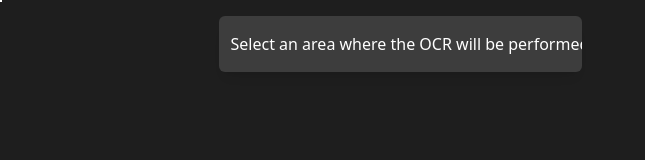
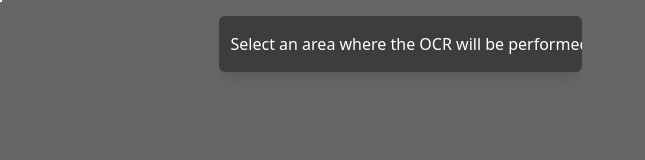
Before and after one commit to karelbondan/windows-ocr, an Electron app: page src/site/index.html in a window 800 px wide. Shown: the whole page, without its empty margins (0-645 px from the left). Drawn offline with Linux system fonts and the light colour scheme; no server answers.

Commit message:
Removed listener's div background color

```diff
--- a/src/site/index.html
+++ b/src/site/index.html
@@ -39,7 +39,7 @@
     </div>
     <div class="relative z-[2]">
         <div id="draw" class="select-none cursor-grab opacity-0"></div>
-        <div id="listener" class="bg-black/70 h-[100vh] w-[100%] cursor-crosshair absolute top-0 select-none">
+        <div id="listener" class="h-[100vh] w-[100%] cursor-crosshair absolute top-0 select-none">
             <div id="overlay"
                 class="fixed left-0 top-0 z-[98] select-none bg-black/60 opacity-0 h-screen w-screen transition-all duration-500">
             </div>
```
Also changed, not shown: dist/site/style.css.
